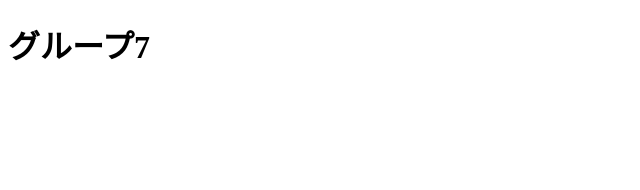
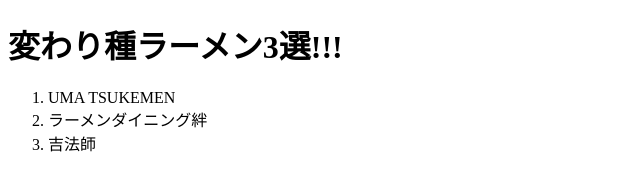
Before and after one commit to s1f10220227/team-project, a plain HTML site: page index.html in a window 1280 px wide. Shown: the whole page, without its empty margins (0-640 px from the left). Drawn offline with Linux system fonts and the light colour scheme.

Commit message:
base the of top page

```diff
--- a/index.html
+++ b/index.html
@@ -1,13 +1,15 @@
 <!DOCTYPE html>
-<lang html="ja">
+<html lang="ja">
     <head>
         <meta charset="UTF-8">
-        <title>index.htmlです</title>
+        <title>チームのページ</title>
     </head>
-
     <body>
-        <h1>グループ7</h1>
-
+        <h1>変わり種ラーメン3選!!!</h1>
+        <ol>
+            <li>UMA TSUKEMEN</li>
+            <li>ラーメンダイニング絆</li>
+            <li>吉法師</li>
+        </ol>
     </body>
-
-</lang>
+</html>
```
Also changed, not shown: INDEX.html (+8 -3 lines).
